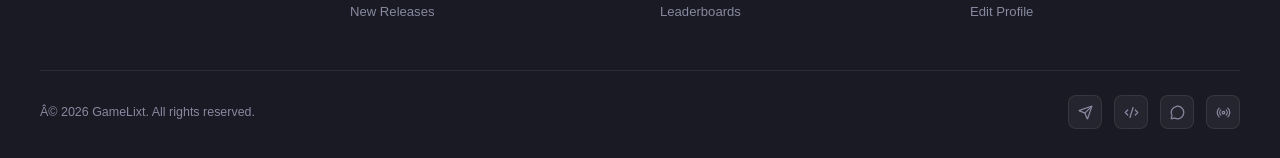
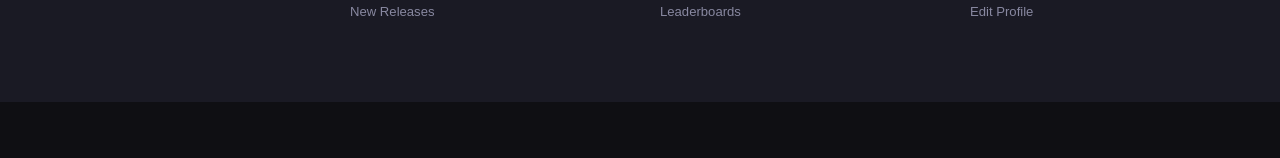
Before and after one commit to hisyamssyr/game-lixt, a Next.js app: page / in a window 1280 px wide. Shown: the part 1662-1820 px from the top of the page. After the commit the page ends 1764 px from the top, so only its background shows below. Built offline with nearby package versions, Linux system fonts and the light colour scheme; no server answers; the database is empty.

Commit message:
fix: top currated list

```diff
--- a/app/page.tsx
+++ b/app/page.tsx
@@ -40,7 +40,7 @@ export default async function HomePage() {
       .leftJoin(list_items, eq(list.list_id, list_items.list_id))
       .leftJoin(games, eq(list_items.game_id, games.game_id))
       .groupBy(list.list_id, users.username)
-      .orderBy(desc(list.created_at))
+      .orderBy(desc(sql`count_list_vote(${list.list_id})`))
       .limit(20)
   ]);
 
--- a/components/Footer.tsx
+++ b/components/Footer.tsx
@@ -111,43 +111,6 @@ export function Footer() {
           </div>
         </div>
 
-        <div style={{
-          display: 'flex',
-          alignItems: 'center',
-          justifyContent: 'space-between',
-          paddingTop: 24,
-          borderTop: '1px solid var(--gl-border)',
-          flexWrap: 'wrap',
-          gap: 16,
-        }}>
-          <p style={{ color: '#8888A0', fontSize: '0.78rem', margin: 0 }}>
-            Â© 2026 GameLixt. All rights reserved.
-          </p>
-          <div style={{ display: 'flex', gap: 12 }}>
-            {[Send, Code2, MessageCircle, Radio].map((Icon, i) => (
-              <button
-                key={i}
-                style={{
-                  width: 34,
-                  height: 34,
-                  borderRadius: 8,
-                  background: 'rgba(255,255,255,0.05)',
-                  border: '1px solid var(--gl-border)',
-                  display: 'flex',
-                  alignItems: 'center',
-                  justifyContent: 'center',
-                  cursor: 'pointer',
-                  color: '#8888A0',
-                  transition: 'all 0.15s',
-                }}
-                onMouseEnter={(e) => { (e.currentTarget as HTMLButtonElement).style.color = '#F0F0F5'; (e.currentTarget as HTMLButtonElement).style.borderColor = 'rgba(108,99,255,0.4)'; }}
-                onMouseLeave={(e) => { (e.currentTarget as HTMLButtonElement).style.color = '#8888A0'; (e.currentTarget as HTMLButtonElement).style.borderColor = 'var(--gl-border)'; }}
-              >
-                <Icon size={15} />
-              </button>
-            ))}
-          </div>
-        </div>
       </div>
     </footer>
   );
```
